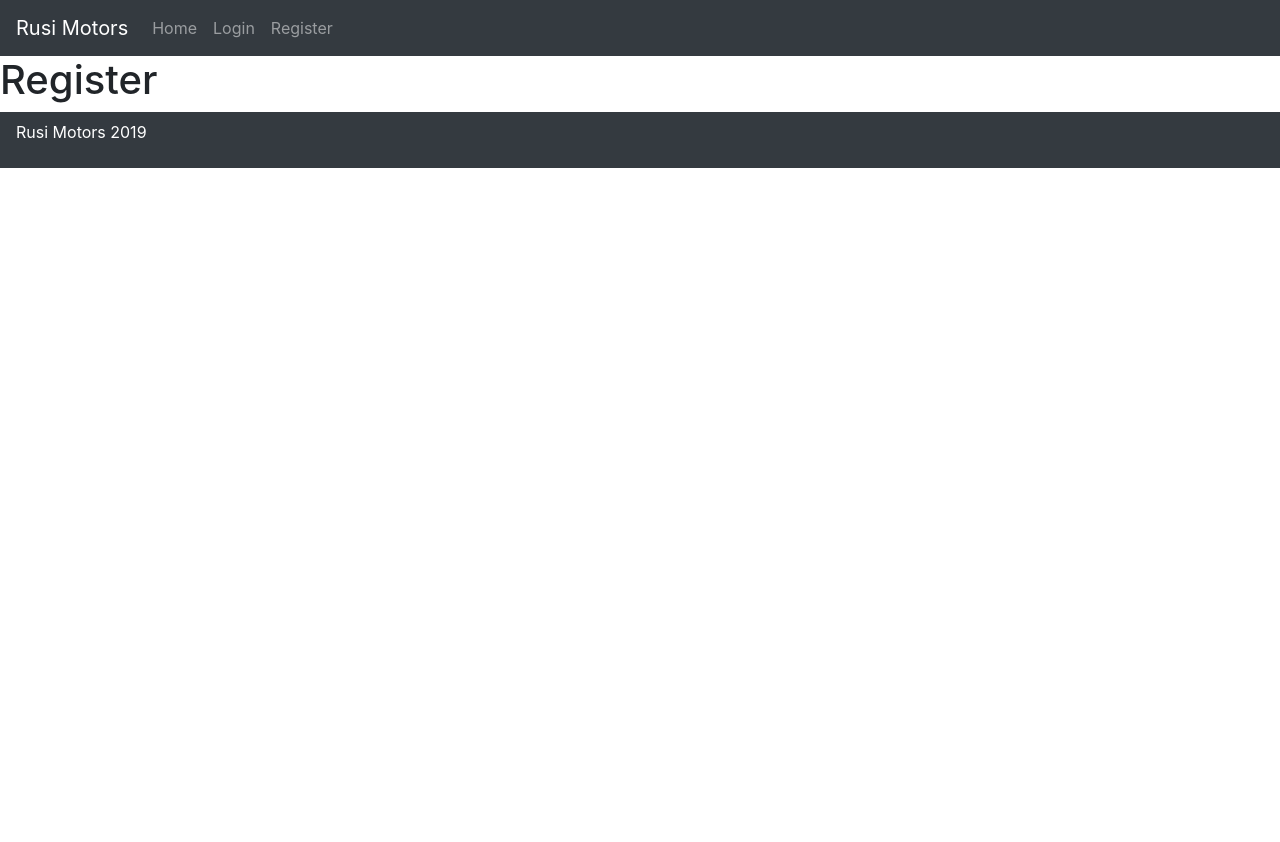
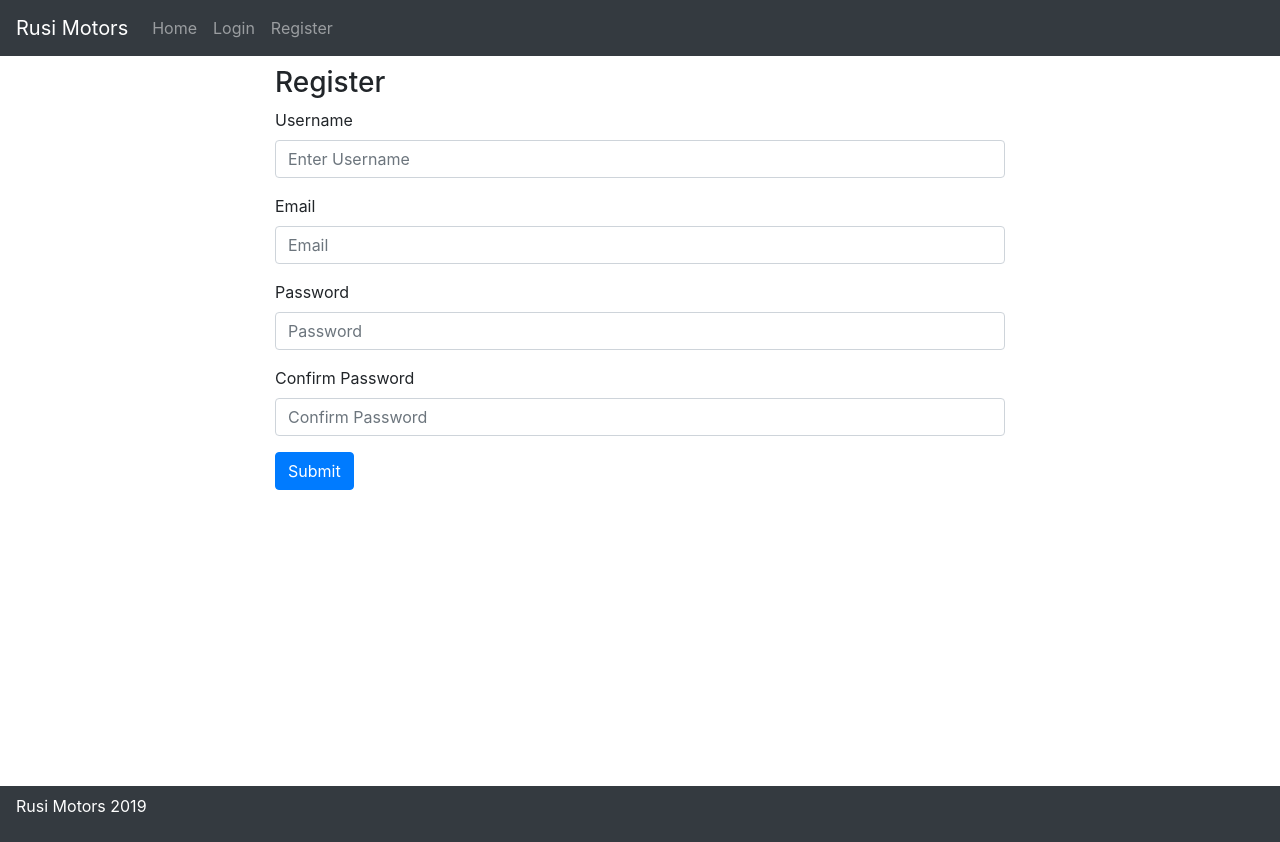
Before and after one commit to lanceliamll/RUSI-Motors, a React (Create React App) app in the folder src/client/: page /register in a window 1280 px wide. Before the commit the page ends 800 px from the top, so only its background shows below. Built offline with nearby package versions, Linux system fonts and the light colour scheme.

Commit message:
Added Validation to server & to Register Component

```diff
--- a/src/client/package.json
+++ b/src/client/package.json
@@ -3,12 +3,14 @@
   "version": "0.1.0",
   "private": true,
   "dependencies": {
+    "axios": "^0.19.0",
     "bootstrap": "^4.3.1",
     "react": "^16.8.6",
     "react-bootstrap": "^1.0.0-beta.9",
     "react-dom": "^16.8.6",
     "react-router-dom": "^5.0.1",
-    "react-scripts": "3.0.1"
+    "react-scripts": "3.0.1",
+    "validator": "^11.0.0"
   },
   "scripts": {
     "start": "react-scripts start",
--- a/src/client/src/App.js
+++ b/src/client/src/App.js
@@ -1,5 +1,5 @@
 import React, { Component, Fragment } from "react";
-import { BrowserRouter as Router, Route, Switch } from "react-router-dom";
+import { BrowserRouter as Router, Route } from "react-router-dom";
 import Login from "./components/auth/Login";
 import Register from "./components/auth/Register";
 import Footer from "./components/layout/Footer";
@@ -14,13 +14,13 @@ class App extends Component {
           <div className="App">
             <Fragment>
               <Navigation />
-              <Switch>
-                <Route exact path="/" component={Landing} />
-                <div>
-                  <Route exact path="/login" component={Login} />
-                  <Route exact path="/register" component={Register} />
-                </div>
-              </Switch>
+
+              <Route exact path="/" component={Landing} />
+              <div>
+                <Route exact path="/login" component={Login} />
+                <Route exact path="/register" component={Register} />
+              </div>
+
               <Footer />
             </Fragment>
           </div>
--- /dev/null
+++ b/src/client/src/components/auth/Auth.css
@@ -0,0 +1,4 @@
+.auth-components {
+  height: 90vh;
+  margin-top: 10px;
+}
--- a/src/client/src/components/auth/Login.js
+++ b/src/client/src/components/auth/Login.js
@@ -1,10 +1,71 @@
 import React, { Component } from "react";
+import { Button, Form } from "react-bootstrap";
+import "./Auth.css";
+class Login extends Component {
+  constructor() {
+    super();
+    this.state = {
+      username: "",
+      password: "",
+      errors: {}
+    };
+  }
+  onChange = e => {
+    this.setState({ [e.target.name]: e.target.value });
+  };
 
-class Login extends Component {
+  onSubmit = e => {
+    e.preventDefault();
+
+    const { username, password } = this.state;
+
+    let login = {
+      username,
+      password
+    };
+    console.log(login);
+  };
   render() {
+    const { username, password } = this.state;
     return (
-      <div>
-        <h1>Login</h1>
+      <div className="auth-components">
+        <div className="container">
+          <div className="row">
+            <div className="col-md-8 m-auto">
+              <h3>Login</h3>
+              <Form onSubmit={this.onSubmit}>
+                <Form.Group>
+                  <Form.Label>Username</Form.Label>
+                  <Form.Control
+                    type="text"
+                    placeholder="Enter Username"
+                    name="username"
+                    value={username}
+                    onChange={this.onChange}
+                  />
+                </Form.Group>
+
+                <Form.Group>
+                  <Form.Label>Password</Form.Label>
+                  <Form.Control
+                    type="password"
+                    placeholder="Password"
+                    name="password"
+                    value={password}
+                    onChange={this.onChange}
+                  />
+                  <Form.Text className="text-muted">
+                    We'll never share your password with anyone else.
+                  </Form.Text>
+                </Form.Group>
+
+                <Button variant="primary" type="submit">
+                  Submit
+                </Button>
+              </Form>
+            </div>
+          </div>
+        </div>
       </div>
     );
   }
--- a/src/client/src/components/auth/Register.js
+++ b/src/client/src/components/auth/Register.js
@@ -1,10 +1,126 @@
+import axios from "axios";
 import React, { Component } from "react";
+import { Button, Form } from "react-bootstrap";
+import "./Auth.css";
 
 class Register extends Component {
+  constructor() {
+    super();
+    this.state = {
+      username: "",
+      email: "",
+      password: "",
+      passsword2: "",
+      errors: {}
+    };
+  }
+
+  onChange = e => {
+    this.setState({ [e.target.name]: e.target.value });
+  };
+
+  onSubmit = e => {
+    e.preventDefault();
+
+    const { username, email, password, password2 } = this.state;
+
+    let newUser = {
+      username,
+      email,
+      password,
+      password2
+    };
+
+    axios
+      .post("/api/users/register", newUser)
+      .then(res => {
+        console.log(res.data);
+      })
+      .catch(error => {
+        console.log(error.response.data);
+        this.setState({ errors: error.response.data });
+      });
+
+    console.log(newUser);
+  };
+
   render() {
+    const { username, email, password, password2, errors } = this.state;
+
     return (
-      <div>
-        <h1>Register</h1>
+      <div className="auth-components">
+        <div className="container">
+          <div className="row">
+            <div className="col-md-8 m-auto">
+              <h3>Register</h3>
+
+              <Form onSubmit={this.onSubmit} noValidate>
+                <Form.Group>
+                  <Form.Label>Username</Form.Label>
+                  <Form.Control
+                    type="text"
+                    className={errors.username ? "is-invalid" : ""}
+                    placeholder="Enter Username"
+                    name="username"
+                    value={username}
+                    onChange={this.onChange}
+                  />
+                  <Form.Text className="text-danger">
+                    {errors && <p>{errors.username}</p>}
+                  </Form.Text>
+                </Form.Group>
+
+                <Form.Group>
+                  <Form.Label>Email</Form.Label>
+                  <Form.Control
+                    type="email"
+                    className={errors.email ? "is-invalid" : ""}
+                    placeholder="Email"
+                    name="email"
+                    value={email}
+                    onChange={this.onChange}
+                  />
+                  <Form.Text className="text-danger">
+                    {errors && <p>{errors.email}</p>}
+                  </Form.Text>
+                </Form.Group>
+
+                <Form.Group>
+                  <Form.Label>Password</Form.Label>
+                  <Form.Control
+                    type="password"
+                    className={errors.password ? "is-invalid" : ""}
+                    placeholder="Password"
+                    name="password"
+                    value={password}
+                    onChange={this.onChange}
+                  />
+                  <Form.Text className="text-danger">
+                    {errors && <p>{errors.password}</p>}
+                  </Form.Text>
+                </Form.Group>
+
+                <Form.Group>
+                  <Form.Label>Confirm Password</Form.Label>
+                  <Form.Control
+                    type="password"
+                    className={errors.password2 ? "is-invalid" : ""}
+                    placeholder="Confirm Password"
+                    name="password2"
+                    value={password2}
+                    onChange={this.onChange}
+                  />
+                  <Form.Text className="text-danger">
+                    {errors && <p>{errors.password2}</p>}
+                  </Form.Text>
+                </Form.Group>
+                <Button variant="primary" type="submit">
+                  Submit
+                </Button>
+              </Form>
+            </div>
+          </div>
+        </div>
       </div>
     );
   }
```
Also changed, not shown: src/server/routes/api/users.js (+29 -45 lines), src/server/validation/is-empty.js (added, +7 -0 lines), src/server/validation/login.js (added, +25 -0 lines), src/server/validation/register.js (added, +51 -0 lines), 1 other file (tests, documents, lock files or other folders).
